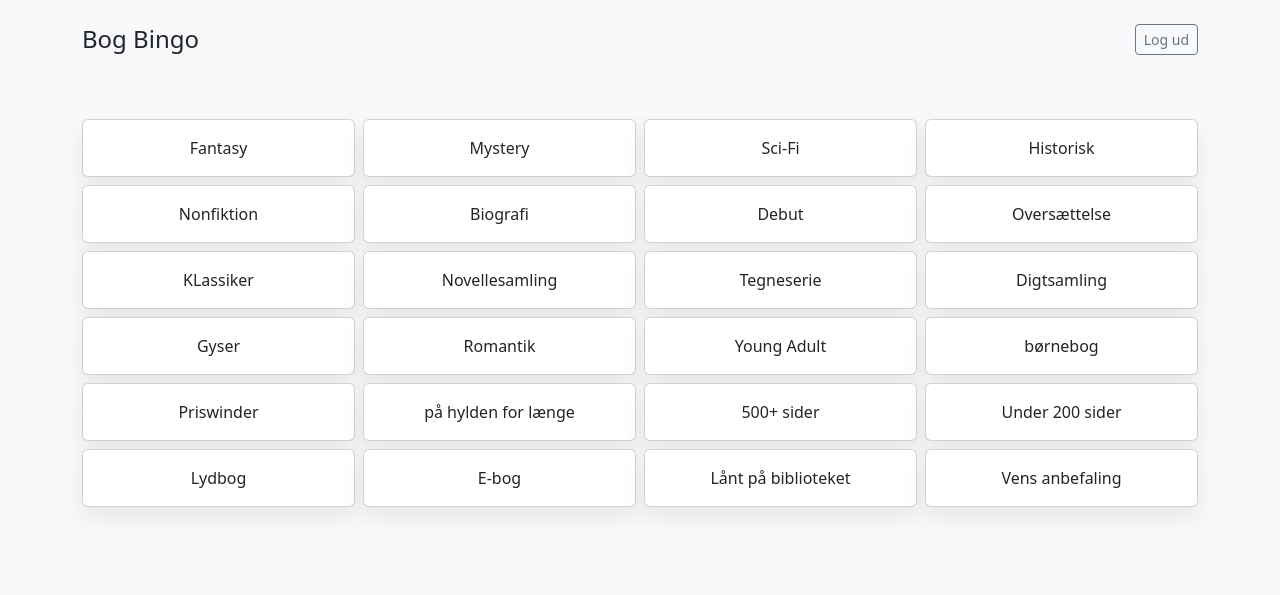
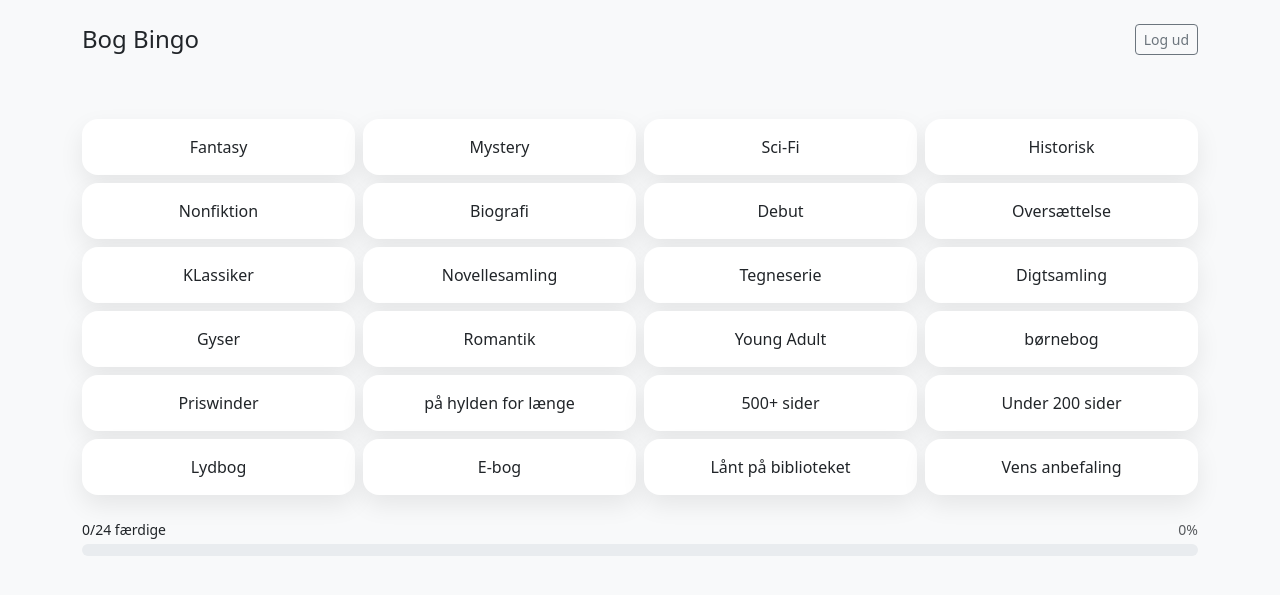
Before and after one commit to Line-WH/bog_bingo, a PHP site: page /dashboard.php in a window 1280 px wide. Shown: the top 595 px of the page. Run offline with PHP 8.4, Linux system fonts and the light colour scheme; a user stored in the database is signed in; data comes from the database, SQL or seed files in the repository; data that the repository does not hold is empty; style sheets or scripts are compiled from the project's sources.

Commit message:
indsat progresstracker og logic med minimal styling

```diff
--- a/css/styles.scss
+++ b/css/styles.scss
@@ -25,7 +25,7 @@ $theme-colors: map-merge($theme-colors, $custom-colors);
 body { background: #f8f9fa; }
 
 /* Kort & progressbar */
-.card { border: 0; border-radius: 1rem; box-shadow: 0 10px 25px rgba(0,0,0,.08); }
+.card { border: 0; border-radius: 1rem; box-shadow: 0 10px 25px rgba(0,0,0,.08);}
 .progress { height: .75rem; }
 .progress-bar { background-color: var(--bs-success) !important; }
 
@@ -68,3 +68,10 @@ body { background: #f8f9fa; }
 
 /* Reduced motion */
 @media (prefers-reduced-motion: reduce){ .bingo-cell { transition: none; } }
+
+/* Put this in styles.css AFTER Bootstrap */
+.card[data-finished="1"] {
+  text-decoration: line-through;
+  background: var(--bs-success);
+  color: ghostwhite;
+}
--- a/dashboard.php
+++ b/dashboard.php
@@ -65,8 +65,8 @@ $prompts = $db->sql("SELECT promptId, label FROM {$TBL_PROMPTS} ORDER BY promptI
     <meta name="robots" content="All">
     <meta name="author" content="Udgiver">
     <meta name="copyright" content="Information om copyright">
+    <link href="https://cdn.jsdelivr.net/npm/bootstrap@5.3.3/dist/css/bootstrap.min.css" rel="stylesheet">
     <link href="css/styles.css" rel="stylesheet" type="text/css">
-    <link href="https://cdn.jsdelivr.net/npm/bootstrap@5.3.3/dist/css/bootstrap.min.css" rel="stylesheet">
     <meta name="viewport" content="width=device-width, initial-scale=1">
 </head>
 <body class="bg-light">
@@ -117,6 +117,16 @@ $prompts = $db->sql("SELECT promptId, label FROM {$TBL_PROMPTS} ORDER BY promptI
         </div>
     </div>
 
+    <div class="container">
+        <div class="d-flex justify-content-between align-items-center mb-1">
+            <div id="progressText" class="small fw-medium">0/0 færdige</div>
+            <div id="progressPct" class="small text-muted">0%</div>
+        </div>
+        <div class="progress" style="height: 12px;">
+            <div id="progressBar" class="progress-bar" role="progressbar"
+            aria-valuemin="0" aria-valuemax="100" style="width:0%"></div>
+        </div>
+    </div>
 
     <div class="modal fade" id="cardModal" tabindex="-1" aria-hidden="true">
         <div class="modal-dialog modal-dialog-centered">
@@ -217,6 +227,8 @@ $prompts = $db->sql("SELECT promptId, label FROM {$TBL_PROMPTS} ORDER BY promptI
                         card.dataset.title    = result.data?.titel ?? '';
                         card.dataset.author   = result.data?.forfatter ?? '';
                         card.dataset.finished = result.data?.finished ? '1' : '0';
+                        syncCardUI(card);
+                        updateProgress();
                     }
 
                     const modal = bootstrap.Modal.getInstance(modalElement);
@@ -230,6 +242,32 @@ $prompts = $db->sql("SELECT promptId, label FROM {$TBL_PROMPTS} ORDER BY promptI
             }
             });
         });
+
+        //progresstrackeren
+        function updateProgress() {
+            const cards = document.querySelectorAll('.card[data-prompt-id]');
+            const total = cards.length;
+            let done = 0;
+            cards.forEach(c => { if ((c.dataset.finished || '0') === '1') done++; });
+
+            const pct = total ? Math.round((done / total) * 100) : 0;
+
+            document.getElementById('progressText').textContent = `${done}/${total} færdige`;
+            document.getElementById('progressPct').textContent = `${pct}%`;
+
+            const bar = document.getElementById('progressBar');
+            bar.style.width = `${pct}%`;
+            bar.setAttribute('aria-valuenow', String(pct));
+            bar.classList.toggle('bg-success', pct === 100);
+        }
+
+        function syncCardUI(card) {
+            // toggler grøn farve til færdige kort
+            card.classList.toggle('done', (card.dataset.finished || '0') === '1');
+        }
+            document.querySelectorAll('.card[data-prompt-id]').forEach(syncCardUI);
+            updateProgress();
+
     </script>
 </body>
 </html>
```
